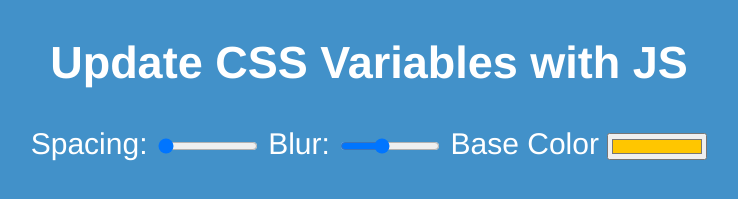
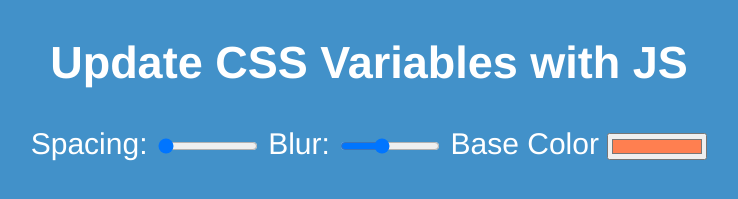
Before and after one commit to srivenkat13/JS30, a plain HTML site: page 03-CSS-variables/index.html in a window 1280 px wide. Shown: the top 199 px of the page, without its empty margins (271-1009 px from the left). Drawn offline with Linux system fonts and the light colour scheme.

Commit message:
Changing base color

```diff
--- a/03-CSS-variables/index.html
+++ b/03-CSS-variables/index.html
@@ -16,7 +16,7 @@
     <input id="blur" type="range" name="blur" min="0" max="25" value="10" data-sizing="px">
 
     <label for="base">Base Color</label>
-    <input id="base" type="color" name="base" value="#ffc600">
+    <input id="base" type="color" name="base" value="#ff7f50">
   </div>
 
   <!-- <img src="https://source.unsplash.com/7bwQXzbF6KE/800x500">  -->
```
